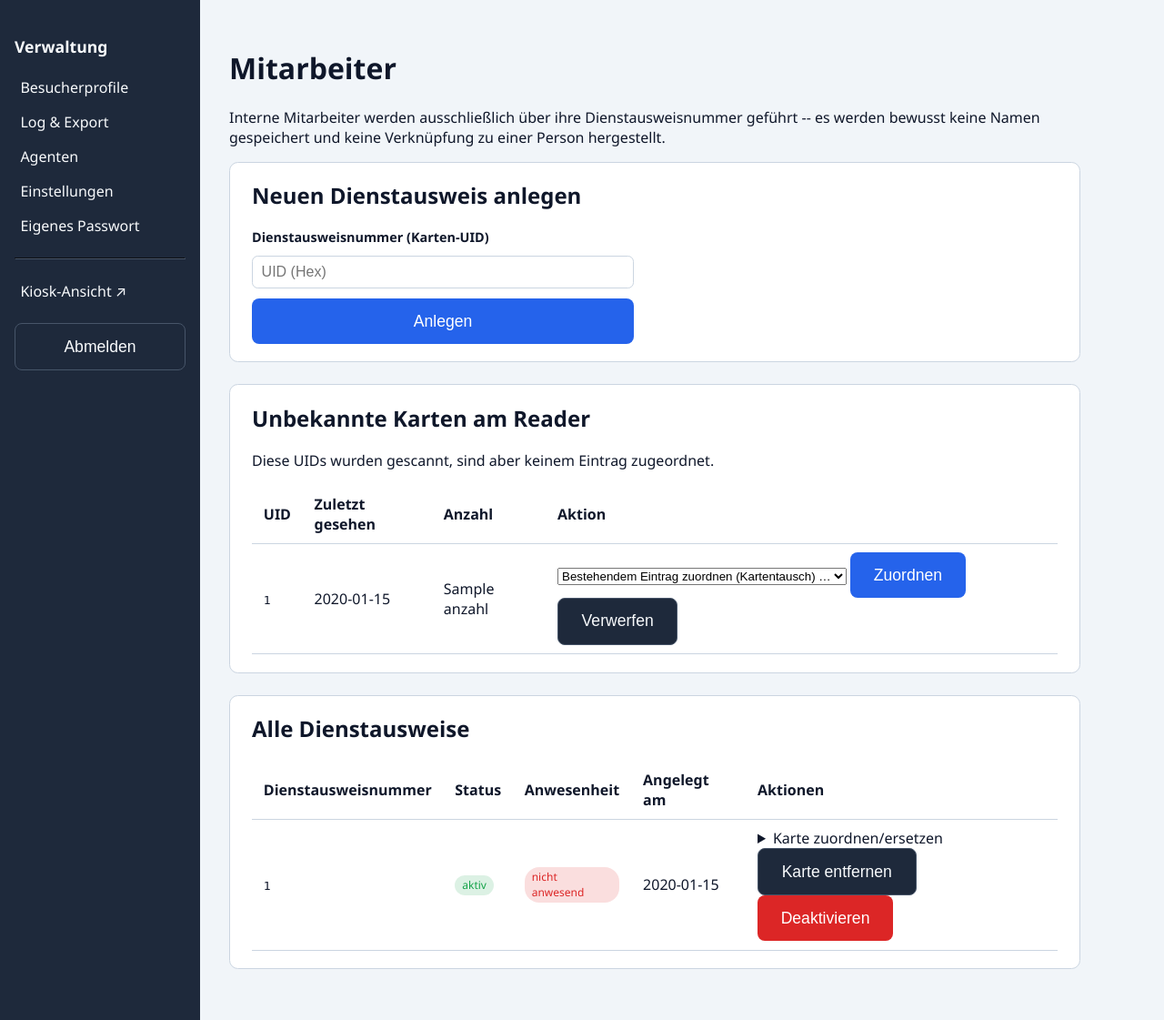
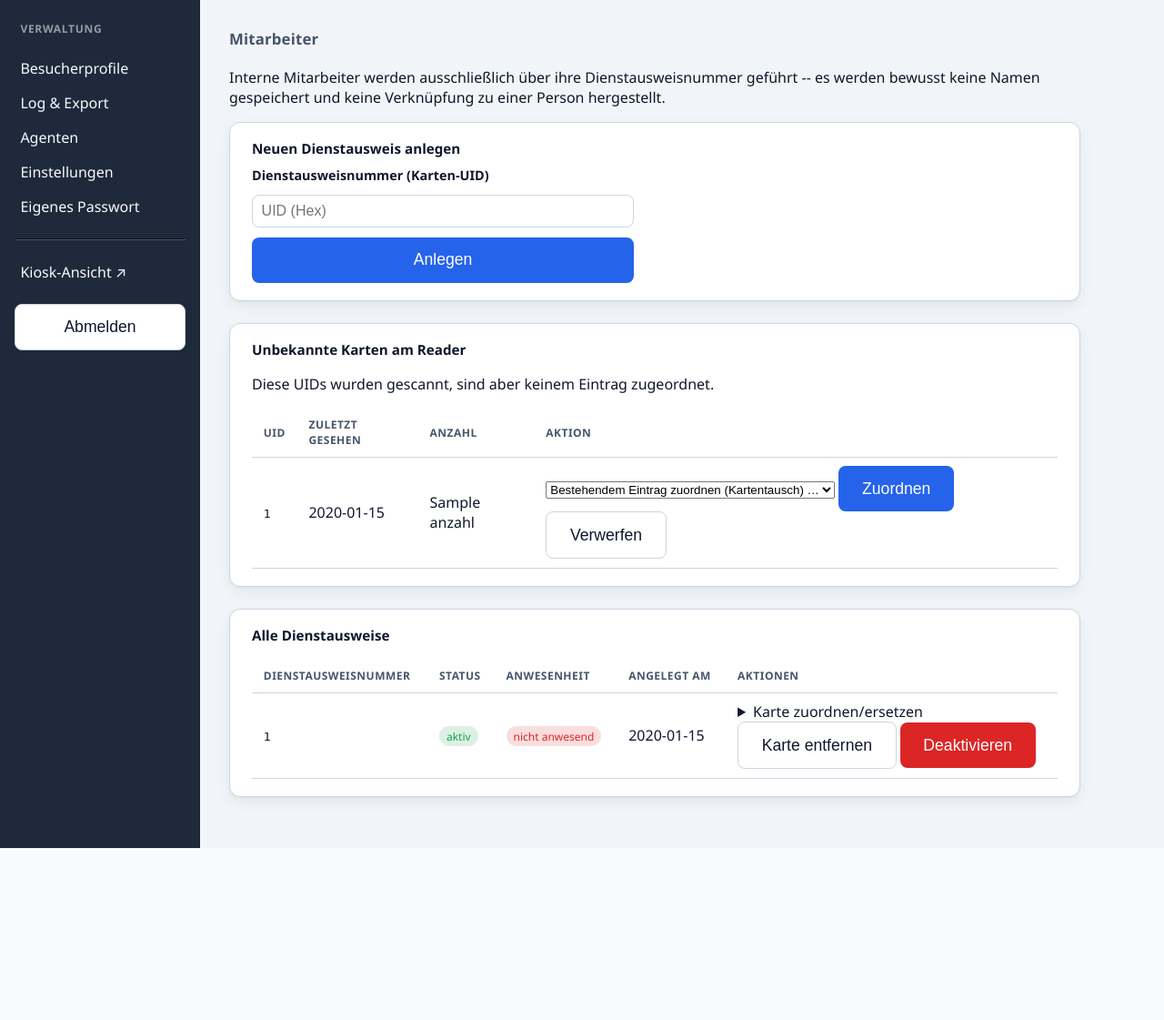
Before and after one commit to Volltext/RZ-CheckIn, a FastAPI app: template app/templates/admin/mitarbeiter.html in a window 1280 px wide. Shown: the whole page at 91% size. After the commit the page ends 932 px from the top, so only its background shows below. Run offline with FastAPI, Linux system fonts and the light colour scheme; the template is opened without the code that fills it: most values are stand-ins (such as "Sample title", 1, 10 or a date in 2020); parts of the project's set-up code (start-up, migrations or seed data) failed here and were passed over.

Commit message:
Einheitliches Design-System: dezentere Überschriften, konsistente Karten/Buttons
Überschriften pro Seite sind jetzt durchgehend kleiner und gedämpfter (Kiosk wie
Admin/Login) statt der großen, lauten Browser-Vorgabe -- die Betonung liegt auf den
Karten/Buttons, nicht auf dem Titel. Tabellen-Kopfzeilen und Sektions-Label ("Externe
Besucher", "Verwaltung") als kleine, gedämpfte Großbuchstaben-Labels, angelehnt an die
Raumauswahl-Karten.

Einheitliche Rundungs-Stufen (--radius-sm/md/lg) für Buttons/Eingaben, Karten und die
großen Touch-Karten der Raumauswahl, konsistent über Kiosk und Admin hinweg. Karten
(.karte, .kiosk-room, .raum-karte) bekommen durchgängig eine dezente Tiefenwirkung per
Schatten statt nur einer Kontrastfarbe/eines Rahmens. Alle Buttons haben jetzt ein
einheitliches, dezentes Hover-/Press-Feedback statt nur die kiosk-spezifischen. Admin-
Tabellenzeilen heben sich beim Hover leicht ab.

Nebenbei aufgeräumt: wiederholte inline style="margin-top:0" auf Karten-Überschriften
durch eine CSS-Regel ersetzt.

Co-Authored-By: Claude Sonnet 5 <noreply@anthropic.com>
Claude-Session: https://claude.ai/code/session_01731poM8n5ndQvCMvoTiwEA

```diff
--- a/app/static/style.css
+++ b/app/static/style.css
@@ -7,10 +7,17 @@
   --farbe-flaeche-hell: #f8fafc;
   --farbe-text: #0f172a;
   --farbe-text-hell: #f8fafc;
+  --farbe-text-gedaempft: #94a3b8;
   --farbe-akzent: #2563eb;
   --farbe-erfolg: #16a34a;
   --farbe-warnung: #dc2626;
   --farbe-rand: #cbd5e1;
+
+  /* Einheitliche Rundungs-Stufen für Kiosk + Admin: klein für Buttons/Eingaben/Zeilen,
+     mittel für Karten/Container, groß für die großen Touch-Karten der Raumauswahl. */
+  --radius-sm: 0.5rem;
+  --radius-md: 0.75rem;
+  --radius-lg: 1rem;
 
   /* Admin-Bereich: hell per Default, siehe prefers-color-scheme unten für Dark Mode. */
   --admin-bg: #f1f5f9;
@@ -21,6 +28,7 @@
   --admin-input-bg: #ffffff;
   --admin-nav-bg: #1e293b;
   --admin-nav-text: #f8fafc;
+  --admin-schatten: 0 1px 2px rgba(15, 23, 42, 0.04), 0 6px 16px rgba(15, 23, 42, 0.06);
 }
 
 /* Der Kiosk-Bildschirm bleibt bewusst immer dunkel (Wandmontage, Lesbarkeit aus der
@@ -56,6 +65,20 @@ body.kiosk {
   flex-direction: column;
 }
 
+/* Einheitliche, zurückhaltende Überschriften-Basis über Kiosk + Admin hinweg -- die
+   Betonung einer Seite liegt auf ihren Karten/Buttons, nicht auf einem großen, lauten
+   Titel. Größe/Farbe je Kontext weiter unten. */
+h1, h2, h3 { margin: 0 0 0.6rem; font-weight: 600; line-height: 1.3; }
+
+/* Seitentitel im Admin-/Login-Bereich: klein und gedämpft statt der großen fetten
+   Browser-Vorgabe. */
+body:not(.kiosk) h1 {
+  font-size: 1.05rem;
+  color: var(--admin-text-schwach);
+  letter-spacing: 0.01em;
+  margin: 0 0 1.25rem;
+}
+
 header.kiosk-header {
   padding: 1.5rem 2rem 0.5rem;
   display: flex;
@@ -170,10 +208,14 @@ body.kiosk .button.button-klein { min-height: 0; }
 .button-erfolg { background: var(--farbe-erfolg); color: white; }
 .button-warnung { background: var(--farbe-warnung); color: white; }
 .button-sekundaer { background: var(--farbe-flaeche); color: var(--farbe-text-hell); border: 1px solid #475569; }
+body:not(.kiosk) .button-sekundaer { background: var(--admin-karte-bg); color: var(--admin-text); border: 1px solid var(--admin-rand); }
 
 table { width: 100%; border-collapse: collapse; margin-top: 1rem; }
 th, td { text-align: left; padding: 0.6rem 0.8rem; border-bottom: 1px solid rgba(148, 163, 184, 0.3); }
+th { font-size: 0.75rem; text-transform: uppercase; letter-spacing: 0.04em; font-weight: 600; color: var(--farbe-text-gedaempft); }
 body:not(.kiosk) th, body:not(.kiosk) td { border-bottom: 1px solid var(--admin-rand); }
+body:not(.kiosk) th { color: var(--admin-text-schwach); }
+body:not(.kiosk) tbody tr:hover { background: rgba(37, 99, 235, 0.05); }
 
 #feedback-banner {
   min-height: 5.5rem;
@@ -337,25 +383,36 @@ body:not(.kiosk) th, body:not(.kiosk) td { border-bottom: 1px solid var(--admin-
   padding: 1.5rem 1rem;
   flex-shrink: 0;
 }
-.admin-nav a { display: block; color: var(--admin-nav-text); text-decoration: none; padding: 0.5rem 0.4rem; border-radius: 0.3rem; }
+.admin-nav h2 {
+  font-size: 0.75rem;
+  font-weight: 600;
+  text-transform: uppercase;
+  letter-spacing: 0.06em;
+  color: rgba(248, 250, 252, 0.55);
+  margin: 0 0 1rem;
+  padding: 0 0.4rem;
+}
+.admin-nav a { display: block; color: var(--admin-nav-text); text-decoration: none; padding: 0.5rem 0.4rem; border-radius: var(--radius-sm); }
 .admin-nav a:hover { background: rgba(255,255,255,0.1); }
 .admin-content { flex: 1; padding: 2rem; max-width: 1000px; color: var(--admin-text); }
 
 .karte {
   background: var(--admin-karte-bg);
   border: 1px solid var(--admin-rand);
-  border-radius: 0.6rem;
+  border-radius: var(--radius-md);
   padding: 1.2rem 1.5rem;
   margin-bottom: 1.5rem;
   color: var(--admin-text);
+  box-shadow: var(--admin-schatten);
 }
+.karte h2 { font-size: 0.95rem; color: var(--admin-text); }
 
 form.formular { display: flex; flex-direction: column; gap: 0.7rem; max-width: 420px; }
 form.formular label { font-size: 0.9rem; font-weight: 600; }
 form.formular input, form.formular select {
   padding: 0.5rem 0.6rem;
   border: 1px solid var(--admin-rand);
-  border-radius: 0.4rem;
+  border-radius: var(--radius-sm);
   font-size: 1rem;
   background: var(--admin-input-bg);
   color: var(--admin-text);
@@ -370,6 +427,6 @@ form.formular-inline { display: inline; }
 
 .hinweis-fehler { color: var(--farbe-warnung); font-weight: 600; }
 .hinweis-erfolg { color: var(--farbe-erfolg); font-weight: 600; }
-.badge { display: inline-block; padding: 0.15rem 0.5rem; border-radius: 1rem; font-size: 0.75rem; }
+.badge { display: inline-block; padding: 0.15rem 0.5rem; border-radius: 999px; font-size: 0.75rem; }
 .badge-aktiv { background: rgba(22,163,74,0.15); color: var(--farbe-erfolg); }
 .badge-inaktiv { background: rgba(220,38,38,0.15); color: var(--farbe-warnung); }
--- a/app/templates/admin/agenten.html
+++ b/app/templates/admin/agenten.html
@@ -10,7 +10,7 @@ erscheint dort als Raumname, Scans dieses Agenten (und externe Besucher, die die
 am Kiosk auswählen) werden entsprechend zugeordnet.</p>
 
 <div class="karte">
-  <h2 style="margin-top:0;">Neuen Agenten anlegen</h2>
+  <h2>Neuen Agenten anlegen</h2>
   <form class="formular" method="post" action="/admin/agenten/anlegen">
     <label for="agent_id">Agent-ID</label>
     <input id="agent_id" name="agent_id" placeholder="z. B. kiosk1" required>
--- a/app/templates/admin/base.html
+++ b/app/templates/admin/base.html
@@ -3,7 +3,7 @@
 {% block body %}
 <div class="admin-layout">
   <nav class="admin-nav">
-    <h2 style="font-size:1.1rem;">Verwaltung</h2>
+    <h2>Verwaltung</h2>
     <a href="/admin/besucher">Besucherprofile</a>
     <a href="/admin/log">Log &amp; Export</a>
     <a href="/admin/agenten">Agenten</a>
--- a/app/templates/admin/einstellungen.html
+++ b/app/templates/admin/einstellungen.html
@@ -3,7 +3,7 @@
 <h1>Einstellungen</h1>
 
 <div class="karte">
-  <h2 style="margin-top:0;">Automatisches Auschecken</h2>
+  <h2>Automatisches Auschecken</h2>
   <p>
     Falls jemand vergisst, sich beim Verlassen auszuchecken, checkt das System die
     Person nach der hier eingestellten Anzahl Stunden automatisch aus (Mitarbeiter wie
@@ -28,7 +28,7 @@
 </div>
 
 <div class="karte">
-  <h2 style="margin-top:0;">Besuchersuche am Kiosk</h2>
+  <h2>Besuchersuche am Kiosk</h2>
   <p>
     Steuert, ob externe Besucher am Kiosk (<code>/kiosk/besucher</code>) zuerst nach
     einem vorhandenen Profil suchen können, bevor sie ggf. ein neues anlegen. Deaktiviert
--- a/app/templates/admin/mitarbeiter.html
+++ b/app/templates/admin/mitarbeiter.html
@@ -8,7 +8,7 @@
 </p>
 
 <div class="karte">
-  <h2 style="margin-top:0;">Neuen Dienstausweis anlegen</h2>
+  <h2>Neuen Dienstausweis anlegen</h2>
   <form class="formular" method="post" action="/admin/mitarbeiter/anlegen">
     <label for="rfid_uid">Dienstausweisnummer (Karten-UID)</label>
     <input id="rfid_uid" name="rfid_uid" placeholder="UID (Hex)" required>
@@ -18,7 +18,7 @@
 
 {% if unbekannte_karten %}
 <div class="karte">
-  <h2 style="margin-top:0;">Unbekannte Karten am Reader</h2>
+  <h2>Unbekannte Karten am Reader</h2>
   <p>Diese UIDs wurden gescannt, sind aber keinem Eintrag zugeordnet.</p>
   <table>
     <thead><tr><th>UID</th><th>Zuletzt gesehen</th><th>Anzahl</th><th>Aktion</th></tr></thead>
@@ -52,7 +52,7 @@
 {% endif %}
 
 <div class="karte">
-  <h2 style="margin-top:0;">Alle Dienstausweise</h2>
+  <h2>Alle Dienstausweise</h2>
   <table>
     <thead>
       <tr><th>Dienstausweisnummer</th><th>Status</th><th>Anwesenheit</th><th>Angelegt am</th><th>Aktionen</th></tr>
```
Also changed, not shown: other parts of app/static/style.css (+37 -17 lines).
